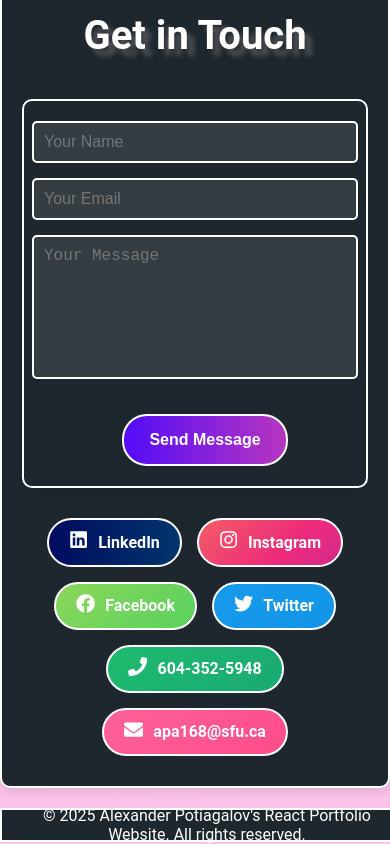
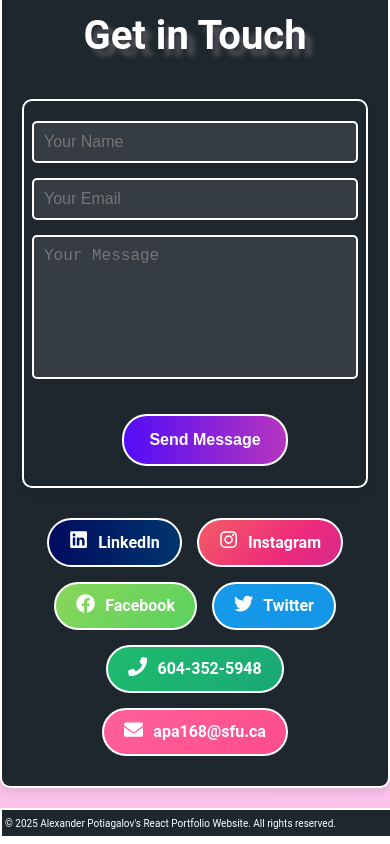
Before and after one commit to AlexanderPotiagalov/AlexanderPotiagalov.github.io, a React (Vite) app: page / in a window 390 px wide. Shown: the part 5971-6815 px from the top of the page. Built offline with nearby package versions, Linux system fonts and the light colour scheme.

Commit message:
Reduced font size of footer text to fit better on mobile

```diff
--- a/src/index.css
+++ b/src/index.css
@@ -209,6 +209,14 @@ section {
   justify-content: left;
   align-items: center;
   text-align: center;
+}
+
+@media (max-width: 500px) {
+  .footer {
+    font-size: 10px;
+    height: 20px;
+    padding: 3px;
+  }
 }
 
 /* Profile Content */
```
